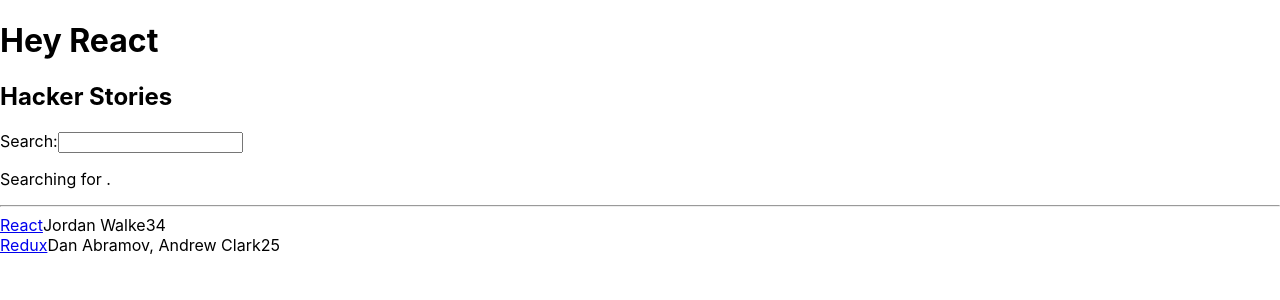
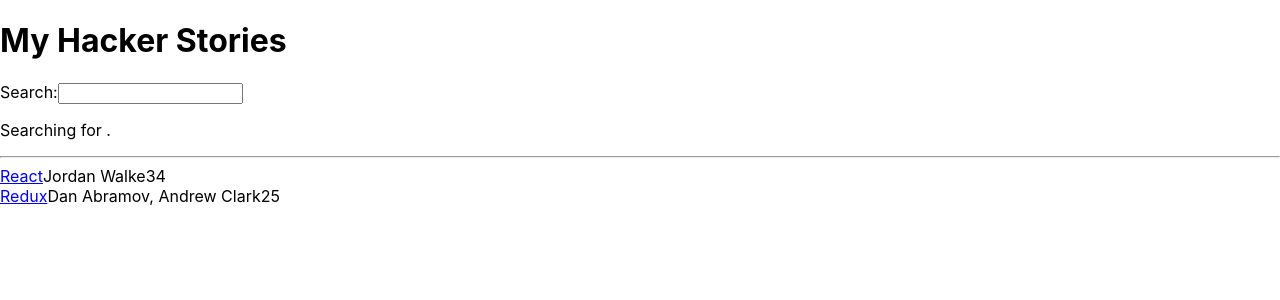
Before and after one commit to OLEGB2012/road2react, a React (Create React App) app: page / in a window 1280 px wide. Shown: the top 300 px of the page. Built offline with nearby package versions, Linux system fonts and the light colour scheme.

Commit message:
Implenents callback handler between 2 components

```diff
--- a/src/App.js
+++ b/src/App.js
@@ -1,13 +1,4 @@
 import React from 'react';
-
-const welcome = {
-  greeting: 'Hey',
-  title: 'React',
-};
-
-function getProjectName(name) {
-  return name;
-}
 
 const App = () => {
   const stories = [
@@ -29,26 +20,37 @@
     },
   ]
 
+  const handleSearch = event => {
+    console.log(event.target.value);
+  }
+
+  return (
+    <div>
+      <h1>My Hacker Stories</h1>
+      <Search onSearch={handleSearch}/>
+
+      <hr/>
+      <List list={stories}/>
+    </div>
+  );
+}
+
+const Search = props => {
   const [searchTerm, setSearchTerm] = React.useState('');
 
   const handleChange = event => {
     setSearchTerm(event.target.value);
+    props.onSearch(event);
   };
 
   return (
     <div>
-      <h1>{welcome.greeting} {welcome.title}</h1>
-      <h2>{getProjectName('Hacker Stories')}</h2>
-
       <label htmlFor="search">Search:</label>
       <input id='search' type="text" onChange={handleChange}/>
 
       <p>
         Searching for <strong>{searchTerm}</strong>.
       </p>
-
-      <hr/>
-      <List list={stories}/>
     </div>
   );
 }
```
